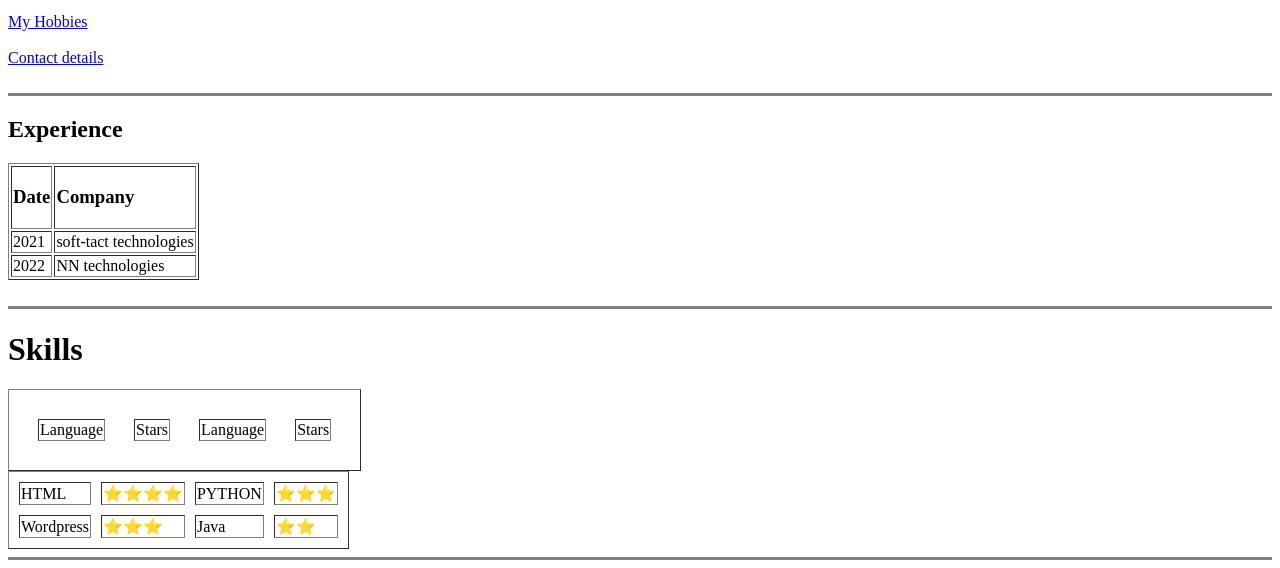
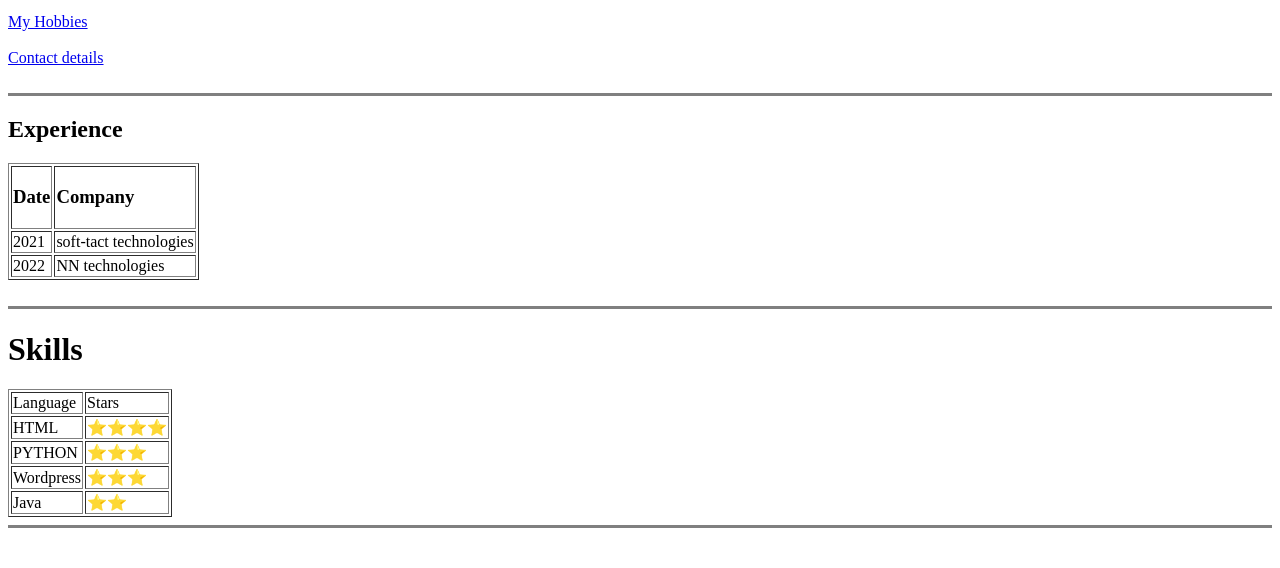
Before and after one commit to ganeshgaikwad01/CV, a plain HTML site: page index.html in a window 1280 px wide. Shown: the part 644-1212 px from the top of the page. After the commit the page ends 1180 px from the top, so only its background shows below. Drawn offline with Linux system fonts and the light colour scheme.

Commit message:
Update index.html

```diff
--- a/index.html
+++ b/index.html
@@ -47,28 +47,26 @@
     </tr>
 
 
-  </table><br><hr size ="3" noshade>
+ </table><br>
+  <hr size="3" noshade>
   <h1>Skills</h1>
-  <table border="1" cellspacing="29.5">
+  <table border="1">
     <thead>
       <td>Language</td>
       <td>Stars</td>
-      <td>Language</td>
-      <td>Stars</td>
     </thead>
-    </table>
-      <table>
-        <tr>
-          <table cellspacing="10" border="1">
     <tr>
       <td>HTML</td>
       <td>⭐⭐⭐⭐</td>
+    <tr>
       <td>PYTHON</td>
       <td>⭐⭐⭐</td>
     </tr>
     <tr>
       <td>Wordpress</td>
       <td>⭐⭐⭐</td>
+    </tr>
+    <tr>
       <td>Java</td>
       <td>⭐⭐</td>
     </tr>
```
Lines whose indentation alone changed are shown as unchanged.
